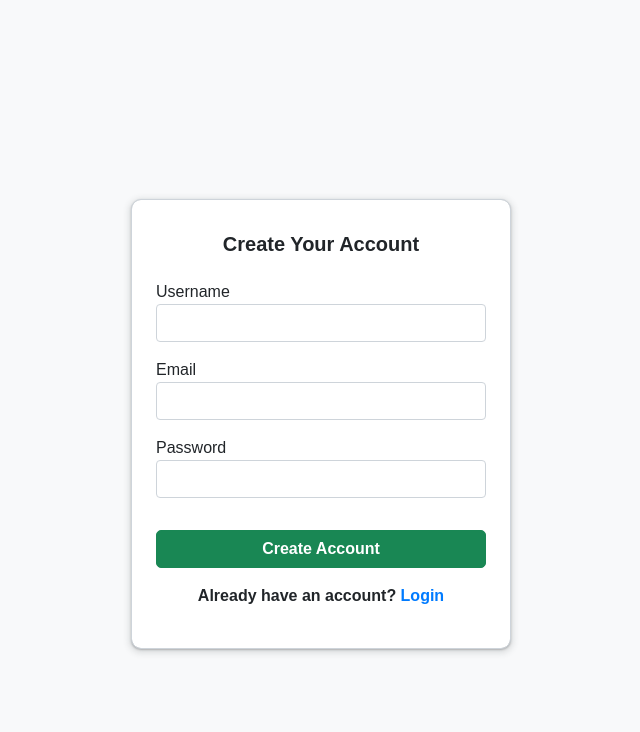
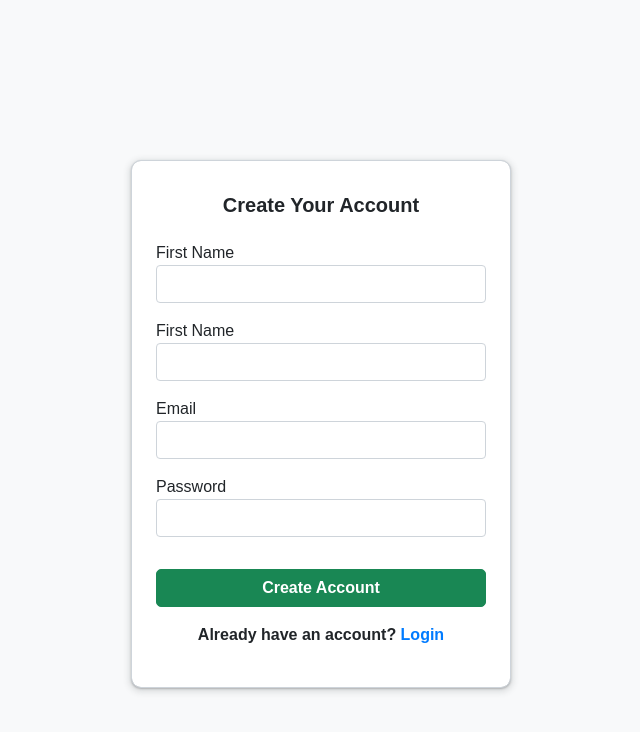
Before and after one commit to MattHickling/TrackMyBugs, a PHP site: page /register.php in a window 1280 px wide. Shown: the top 732 px of the page, without its empty margins (319-959 px from the left). Run offline with PHP 8.4, Linux system fonts and the light colour scheme; data that the repository does not hold is empty.

Commit message:
adding more details for the user

```diff
--- a/public/login.php
+++ b/public/login.php
@@ -13,7 +13,7 @@ if ($_SERVER['REQUEST_METHOD'] === 'POST') {
         header("Location: dashboard.php");
         exit;
     } else {
-        $message = "Invalid username or password";
+        $message = "Invalid password";
         $toastClass = "bg-danger";
     }
 }
--- a/public/register.php
+++ b/public/register.php
@@ -6,14 +6,14 @@ require '../src/classes/RegisterUser.php';
 
 if ($_SERVER['REQUEST_METHOD'] === 'POST') {
     $register = new RegisterUser($conn);
-    $success = $register->register($_POST['username'], $_POST['password'], $_POST['email']);
+    $success = $register->register($_POST['first_name'], $_POST['surname'], $_POST['password'], $_POST['email']);
 
     if ($success) {
         $_SESSION['message'] = "User registered successfully!";
         header('Location: index.php?page=login');
         exit;
     } else {
-        $message = "Username or email already exists.";
+        $message = "email already exists.";
     }
 }
 require '../templates/register-form.php';
--- a/sql/november2025.sql
+++ b/sql/november2025.sql
@@ -1,6 +1,7 @@
 CREATE TABLE IF NOT EXISTS users (
     `id` INT AUTO_INCREMENT PRIMARY KEY,
-    `username` VARCHAR(50) NOT NULL UNIQUE,
+    `first_name` VARCHAR(50) NOT NULL UNIQUE,
+    `surname` VARCHAR(50) NOT NULL UNIQUE,
     `email` VARCHAR(100) NOT NULL UNIQUE,
     `password_hash` VARCHAR(255) NOT NULL,
     `reset_token` VARCHAR(255) DEFAULT NULL,
--- a/src/classes/ForgottenLogin.php
+++ b/src/classes/ForgottenLogin.php
@@ -14,7 +14,7 @@ class ForgottenLogin
 
     public function forgotten($email)
     {
-        $stmt = $this->conn->prepare("SELECT id, username FROM users WHERE email = ?");
+        $stmt = $this->conn->prepare("SELECT id, first_name, surname FROM users WHERE email = ?");
         $stmt->bind_param("s", $email);
         $stmt->execute();
         $result = $stmt->get_result();
--- a/src/classes/RegisterUser.php
+++ b/src/classes/RegisterUser.php
@@ -9,10 +9,10 @@ class RegisterUser
         $this->conn = $conn;
     }
 
-    public function register($username, $password, $email)
+    public function register($first_name, $surname, $password, $email)
     {
-        $stmt = $this->conn->prepare("SELECT * FROM users WHERE username = ? OR email = ?");
-        $stmt->bind_param("ss", $username, $email);
+        $stmt = $this->conn->prepare("SELECT * FROM users WHERE email = ?");
+        $stmt->bind_param("s", $email);
         $stmt->execute();
         $result = $stmt->get_result();
 
@@ -21,8 +21,8 @@ class RegisterUser
         }
 
         $hashedPassword = password_hash($password, PASSWORD_BCRYPT);
-        $stmt = $this->conn->prepare("INSERT INTO users (username, password_hash, email) VALUES (?, ?, ?)");
-        $stmt->bind_param("sss", $username, $hashedPassword, $email);
+        $stmt = $this->conn->prepare("INSERT INTO users (first_name, surname, password_hash, email) VALUES (?, ?, ?)");
+        $stmt->bind_param("ssss", $first_name, $surname, $hashedPassword, $email);
         return $stmt->execute();
     }
 }
--- a/templates/dashboard-template.php
+++ b/templates/dashboard-template.php
@@ -18,18 +18,18 @@
     <h1>Dashboard</h1>
     <p>Welcome <?php echo htmlspecialchars($_SESSION['email']); ?></p>
 <form action="/TrackMyBugs/public/dashboard.php" method="post">
-  <div class="form-group">
+  <div class="form-group mb-2">
     <label for="title">Bug Title</label>
     <input type="text" class="form-control" id="bug_title" placeholder="Enter Bug Title...." name="bug_title" required>
   </div>
 
-  <div class="form-group">
+  <div class="form-group mb-2">
     <label for="description">Bug Description</label>
     <textarea class="form-control" id="bug_description" placeholder="What is happening....." name="bug_description" rows="3"></textarea>
   </div>
 
 
-  <div class="form-group">
+  <div class="form-group mb-2">
     <label for="exampleFormControlSelect2">Priority</label>
      <select id="priority" name="priority" required>
         <option value="">Select</option>
--- a/templates/register-form.php
+++ b/templates/register-form.php
@@ -32,8 +32,13 @@
         </div>
 
         <div class="mb-2">
-            <label for="username"></i> Username</label>
-            <input type="text" name="username" id="username" class="form-control" required>
+            <label for="first_name"></i> First Name</label>
+            <input type="text" name="first_name" id="first_name" class="form-control" required>
+        </div>
+
+        <div class="mb-2">
+            <label for="surname"></i> First Name</label>
+            <input type="text" name="surname" id="surname" class="form-control" required>
         </div>
 
         <div class="mb-2">
```
